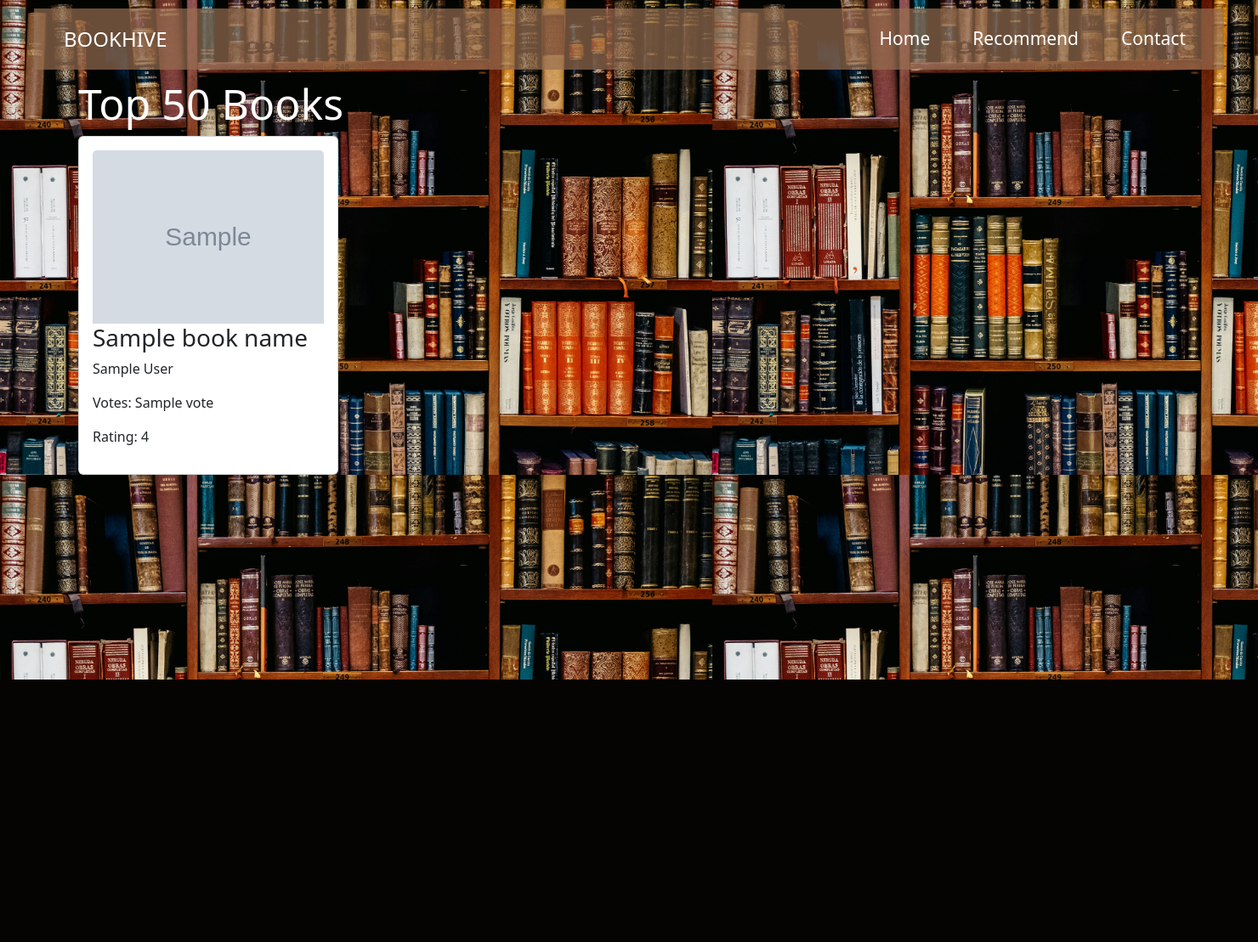
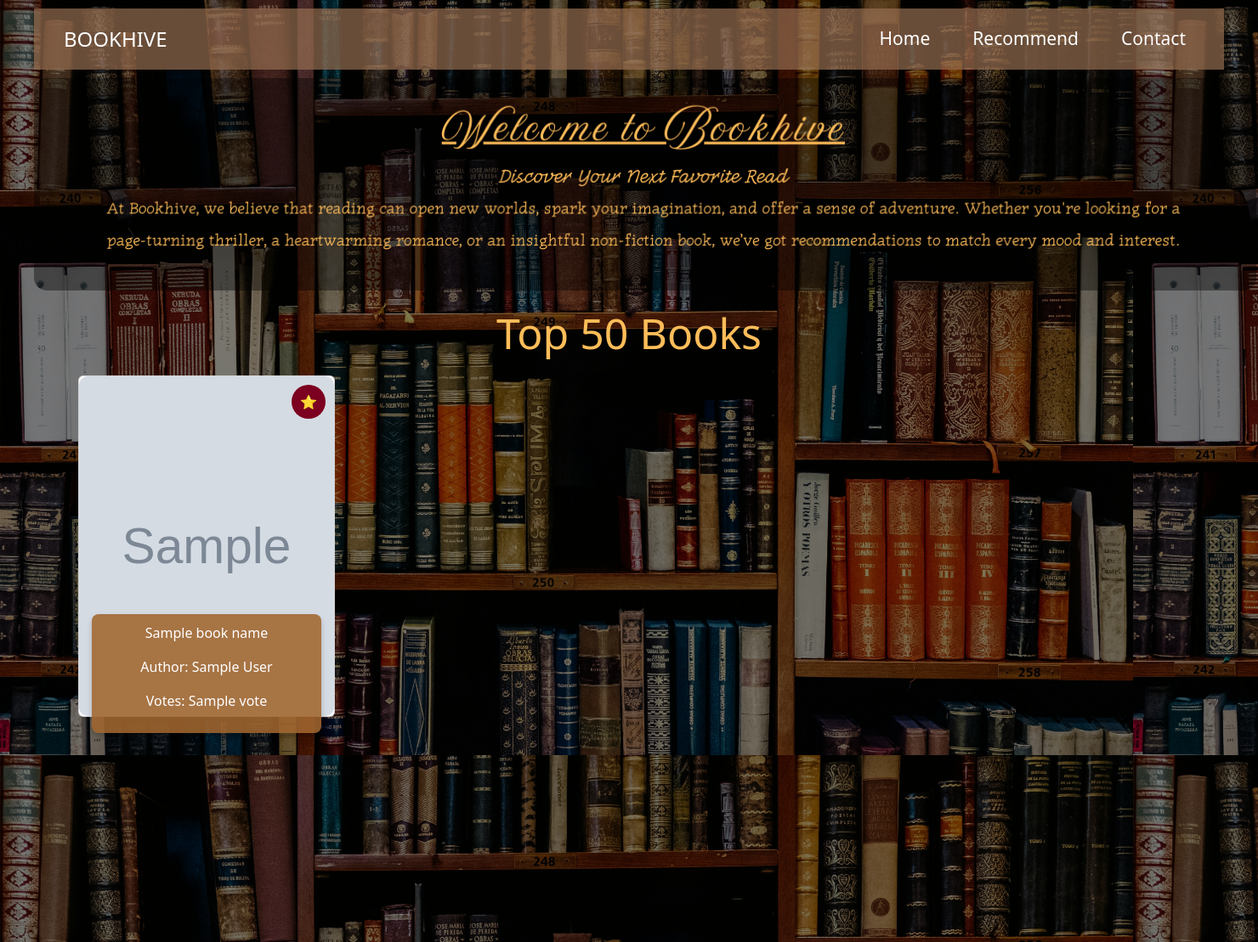
Before and after one commit to Deepak8260/Book-Recommender-System, a Flask app: template templates/index.html in a window 1480 px wide. Shown: the top 1109 px of the page at 85% size. Before the commit the page ends 800 px from the top, so only its background shows below. Run offline with Flask 3, Linux system fonts and the light colour scheme; the template is opened without the code that fills it: most values are stand-ins (such as "Sample title", 1, 10 or a date in 2020); grey boxes marked "Sample" are stand-in pictures; parts of the project's set-up code (start-up, migrations or seed data) failed here and were passed over.

Commit message:
card feature and hero section is added

```diff
--- a/templates/index.html
+++ b/templates/index.html
@@ -15,9 +15,21 @@
         background-image: url("static/background.jpg");
         background-size: contain;
       }
+      body::before {
+        content: "";
+        position: absolute;
+        top: 0;
+        left: 0;
+        width: 100%;
+        height: 5856px;
+        background-color: rgba(0, 0, 0, 0.5);
+        z-index: -1;
+      }
+
       .text-white {
-        color: white;
+        color: #ffbd59 !important;
       }
+
       .links {
         text-decoration: none;
         color: white;
@@ -27,11 +39,13 @@
         transition: all 0.3s ease;
         font-size: 21px;
       }
+
       .links:hover {
         background-color: #3e2213;
         border-radius: 5px;
         color: #f2f2f2;
       }
+
       .navbar {
         display: flex;
         justify-content: center;
@@ -40,6 +54,7 @@
         padding: 10px 20px;
         margin: 10px 40px;
       }
+
       .navbar-brand {
         color: white;
         font-size: 24px;
@@ -47,15 +62,84 @@
         margin-left: 15px;
         text-decoration: none;
       }
+
       .navbar-brand:hover {
         color: black;
       }
+
       .xyz {
         list-style-type: none;
         margin: 0;
         padding: 0;
         display: flex;
         justify-content: center;
+      }
+
+      .main-div {
+        display: flex;
+        gap: 10px;
+        flex-wrap: wrap;
+        justify-content: space-between;
+        margin-top: 20px;
+        margin-bottom: 20px;
+      }
+
+      .card {
+        position: relative;
+        display: inline-block;
+        margin-bottom: 25px;
+        margin-right: 10px;
+      }
+
+      .card img {
+        display: block;
+        height: 400px;
+        width: 300px;
+        border-radius: 10px;
+      }
+
+      .info {
+        position: absolute;
+        bottom: -20px;
+        left: 50%;
+        transform: translateX(-50%);
+        background-color: #a1662fe0;
+        color: white;
+        padding: 10px 20px;
+        border-radius: 8px;
+        text-align: center;
+        width: 90%;
+        box-shadow: 0 4px 6px rgba(0, 0, 0, 0.2);
+      }
+
+      .rating-icon {
+        position: absolute;
+        top: 10px;
+        right: 10px;
+        height: 40px;
+        width: 40px;
+        border-radius: 50%;
+        background-color: #7c001f;
+        color: white;
+        display: flex;
+        justify-content: center;
+        align-items: center;
+        font-size: 16px;
+        font-weight: bold;
+        cursor: pointer;
+        transition: background-color 0.3s ease;
+      }
+
+      .rating-icon:hover {
+        background-color: #333;
+        color: transparent;
+      }
+
+      .rating-icon:hover::before {
+        content: attr(data-rating);
+        position: absolute;
+        color: white;
+        font-size: 16px;
       }
     </style>
   </head>
@@ -68,24 +152,35 @@
         <li><a href="/contact" class="links">Contact</a></li>
       </ul>
     </nav>
+    <div
+      style="
+        margin-left: 40px;
 
+        margin-bottom: 20px;
+        width: 1438px;
+        background-color: rgb(0, 0, 0, 0.4);
+        border-radius: 15px;
+        height: 250px;
+      "
+    >
+      <img src="../static/herosection.png" alt="" style="width: 1430px" />
+    </div>
     <div class="container">
-      <div class="row">
-        <div class="col-12">
-          <h1 class="text-white" style="font-size: 50px">Top 50 Books</h1>
-        </div>
-
+      <div class="col-12">
+        <h1 class="text-white text-center" style="font-size: 50px">
+          Top 50 Books
+        </h1>
+      </div>
+      <div class="main-div">
         {% for i in range(book_name|length) %}
-        <div class="col-3">
-          <div class="card">
-            <div class="card-body">
-              <img src="{{ image[i] }}" alt="" class="card-img-top" />
-              <h3>{{ book_name[i] }}</h3>
-              <p>{{ author[i] }}</p>
-              <p>Votes: {{ votes[i] }}</p>
-              <p>Rating: {{ rating[i] }}</p>
-            </div>
+        <div class="card">
+          <img src="{{ image[i] }}" alt="Book Cover" />
+          <div class="info">
+            <p>{{ book_name[i] }}</p>
+            <p>Author: {{ author[i] }}</p>
+            <p>Votes: {{ votes[i] }}</p>
           </div>
+          <div class="rating-icon" data-rating="{{ rating[i] | int }}">⭐</div>
         </div>
         {% endfor %}
       </div>
```
Also changed, not shown: static/herosection.png (added).
